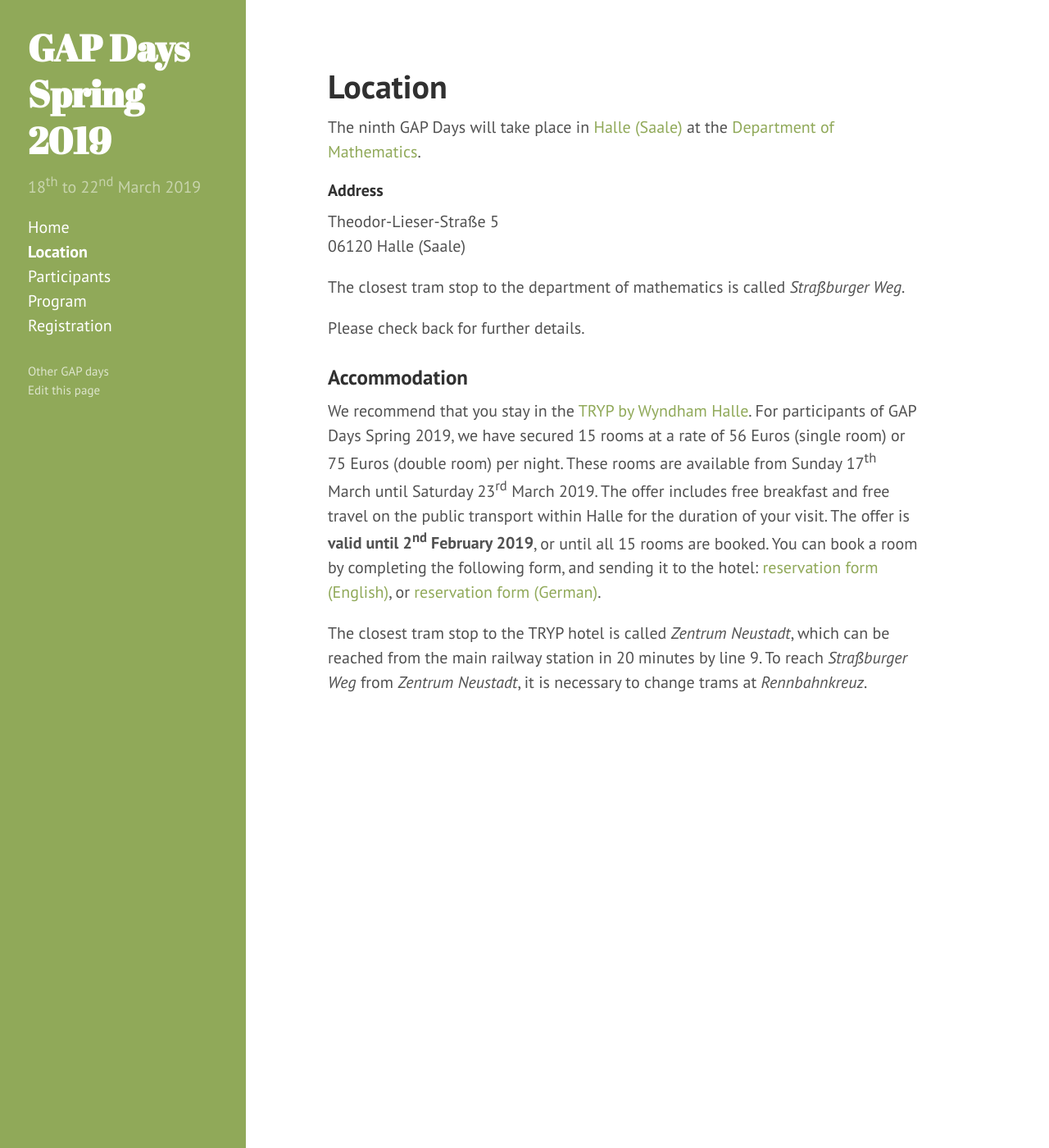
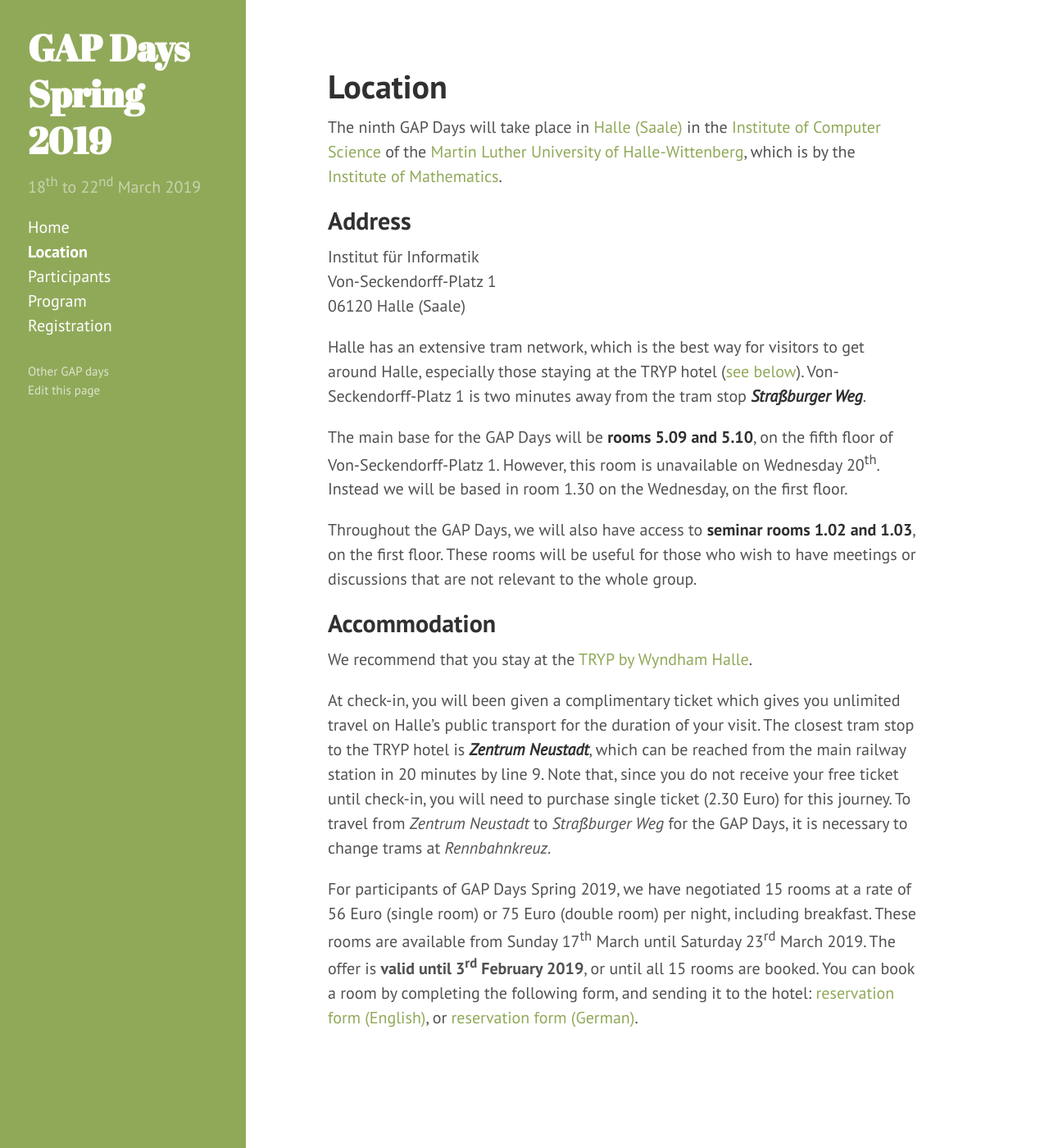
Before and after one commit to jesusmartinez-garcia/2020-01-21-colchester-workshop, a Jekyll site: the page built from location.md, in a window 1280 px wide and 1400 px high. Shown: the whole window at 82% size. Built offline with Jekyll 4.4.1, drawn with Linux system fonts in a browser that asks for light colours.

Commit message:
Preliminary schedule and updated location information

```diff
--- a/location.md
+++ b/location.md
@@ -3,36 +3,57 @@ layout: page
 title: Location
 ---
 
-The ninth GAP Days will take place in
-[Halle (Saale)](http://www.halle.de/en/Home) at the
-[Department of Mathematics](http://www.mathematik.uni-halle.de).
+The ninth GAP Days will take place in [Halle
+(Saale)](http://www.halle.de/en/Home) in the [Institute of Computer
+Science](https://www.informatik.uni-halle.de) of the [Martin Luther University
+of Halle-Wittenberg](https://www.uni-halle.de), which is by the
+[Institute of Mathematics](https://www.mathematik.uni-halle.de).
 
-<h4>Address</h4>
-Theodor-Lieser-Straße 5 <br/>
-06120 Halle (Saale) <br/>
+<h2>Address</h2>
 
-The closest tram stop to the department of mathematics is called *Straßburger
-Weg*.<br/>
+Institut für Informatik<br />
+Von-Seckendorff-Platz 1<br/>
+06120 Halle (Saale)
 
-Please check back for further details.
+Halle has an extensive tram network, which is the best way for visitors to get
+around Halle, especially those staying at the TRYP hotel ([see below](#ticket)).
+Von-Seckendorff-Platz 1 is two minutes away from the tram stop
+_**Straßburger Weg**_.
 
-<h3>Accommodation</h3>
+The main base for the GAP Days will be **rooms 5.09 and 5.10**, on the fifth
+floor of Von-Seckendorff-Platz 1. However, this room is unavailable on Wednesday
+20<sup>th</sup>. Instead we will be based in room 1.30 on the Wednesday, on the
+first floor.
 
-We recommend that you stay in the <a href="https://www.tryphalle.com/">TRYP by
-Wyndham Halle</a>.  For participants of GAP Days Spring 2019, we have secured 15
-rooms at a rate of 56 Euros (single room) or 75 Euros (double room) per night.
-These rooms are available from Sunday 17<sup>th</sup> March until Saturday
-23<sup>rd</sup> March 2019.  The offer includes free breakfast and free travel
-on the public transport within Halle for the duration of your visit.  The offer
-is <b>valid until 2<sup>nd</sup> February 2019</b>, or until all 15 rooms are
-booked.
-You can book a room by completing the
-following form, and sending it to the hotel: <a href="{{ site.url }}{{
-  site.baseurl }}/hotel_form/english.pdf">reservation form (English)</a>,
-or <a href="{{ site.url }}{{ site.baseurl }}/hotel_form/deutsch.pdf">reservation
-form (German)</a>.<br/>
+Throughout the GAP Days, we will also have access to **seminar rooms 1.02 and
+1.03**, on the first floor.  These rooms will be useful for those who wish to
+have meetings or discussions that are not relevant to the whole group.
 
-The closest tram stop to the TRYP hotel is called *Zentrum Neustadt*, which can
-be reached from the main railway station in 20 minutes by line 9. To reach
-*Straßburger Weg* from *Zentrum Neustadt*, it is necessary to change trams at
-*Rennbahnkreuz*.
+
+<h2>Accommodation</h2>
+
+We recommend that you stay at the <a href="https://www.tryphalle.com/">TRYP by
+Wyndham Halle</a>.
+
+<a name="ticket"></a>At check-in, you will been given a complimentary ticket
+which gives you unlimited travel on Halle's public transport for the duration of
+your visit.  The closest tram stop to the TRYP hotel is _**Zentrum Neustadt**_,
+which can be reached from the main railway station in 20 minutes by line 9.
+Note that, since you do not receive your free ticket until check-in, you will
+need to purchase single ticket (2.30 Euro) for this journey.  To travel from
+*Zentrum Neustadt* to *Straßburger Weg* for the GAP Days, it is necessary to
+change trams at *Rennbahnkreuz*.
+
+<!-- We had negotiated a special offer for participants of GAP Days
+Spring 2019, but this offer has now expired. However, there are still rooms
+available at normal rates. -->
+
+For participants of GAP Days Spring 2019, we have negotiated 15 rooms at a rate
+of 56 Euro (single room) or 75 Euro (double room) per night, including
+breakfast.  These rooms are available from Sunday 17<sup>th</sup> March until
+Saturday 23<sup>rd</sup> March 2019.  The offer is <b>valid until 3<sup>rd</sup>
+February 2019</b>, or until all 15 rooms are booked.  You can book a room by
+completing the following form, and sending it to the hotel: <a href="{{ site.url
+}}{{ site.baseurl }}/hotel_form/english.pdf">reservation form (English)</a>, or
+<a href="{{ site.url }}{{ site.baseurl }}/hotel_form/deutsch.pdf">reservation
+form (German)</a>.
--- a/registration.html
+++ b/registration.html
@@ -102,7 +102,7 @@ regarding registration, or in general, feel free to
     room) per night. These rooms are available from Sunday 17<sup>th</sup> March
     until Saturday 23<sup>rd</sup> March 2019.  The offer includes free
     breakfast and free travel on the public transport within Halle for the
-    duration of your visit.  The offer is <b>valid until 2<sup>nd</sup> February
+    duration of your visit.  The offer is <b>valid until 3<sup>rd</sup> February
       2019</b>, or until all 15 rooms are booked.  You can book a room by completing
     the following form, and sending it to the hotel:
     <a href="{{ site.url }}{{ site.baseurl
```
Also changed, not shown: index.md (+12 -13 lines), program.md (+42 -5 lines).
